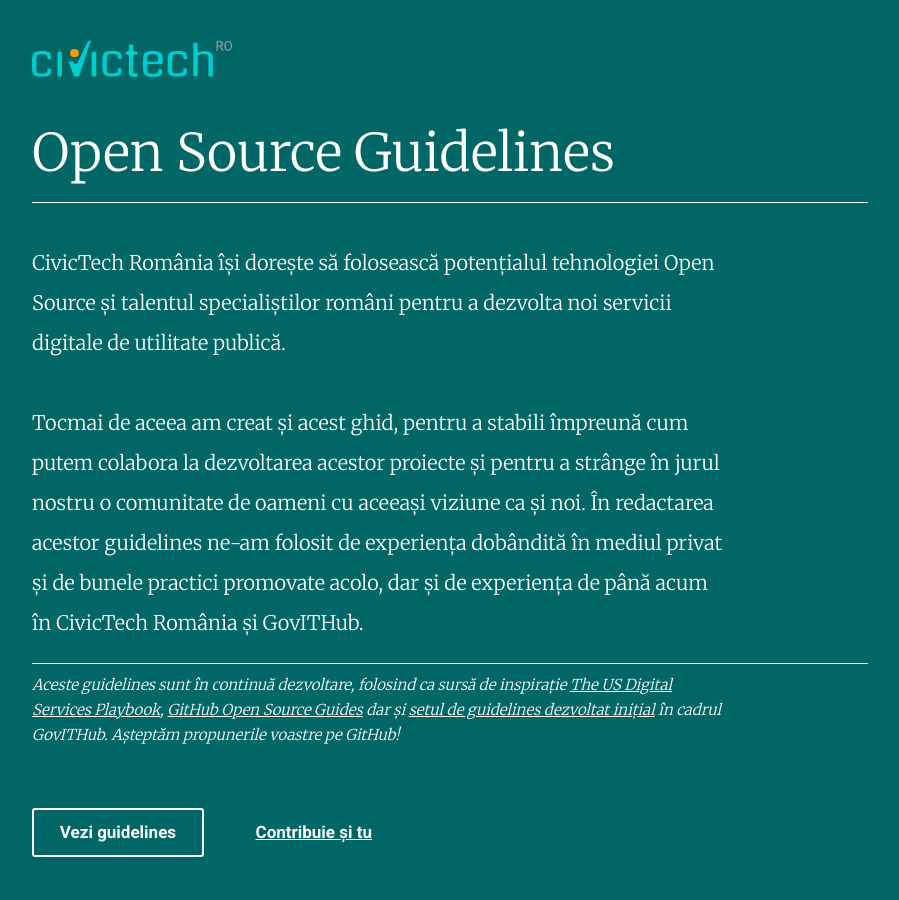
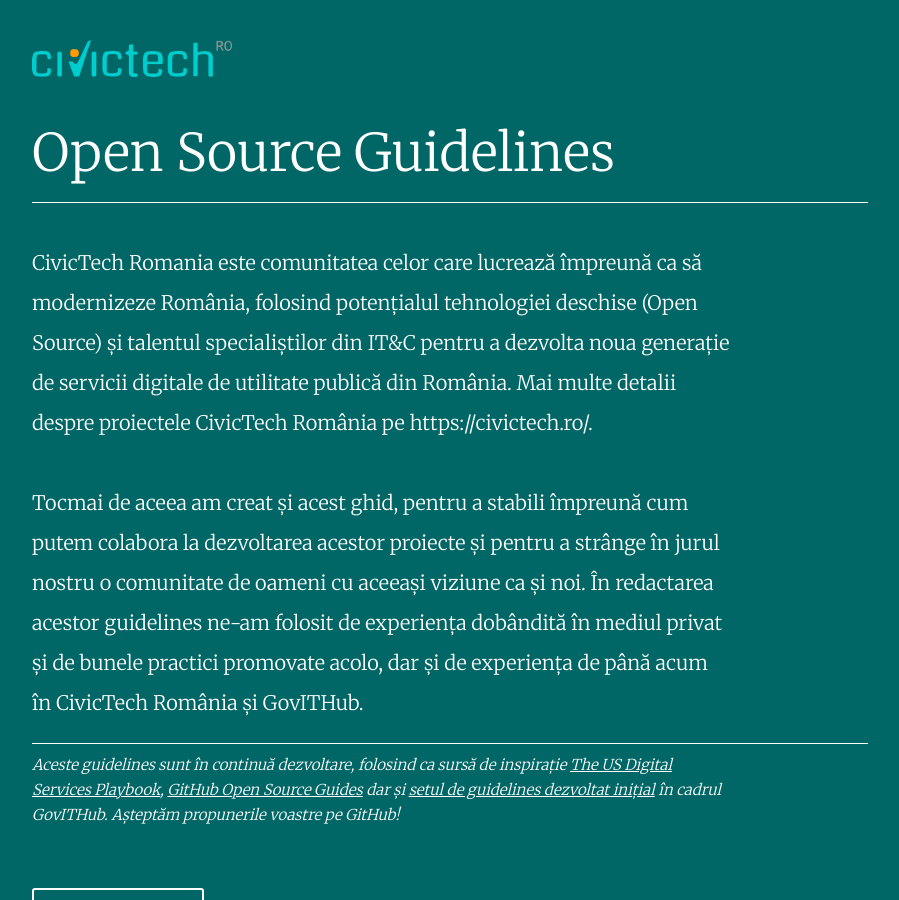
Before and after one commit to itccsro/guidelines, a Jekyll site: the page built from index.html, in a window 1280 px wide and 900 px high. Shown: the whole window, without its empty margins (190-1089 px from the left). Built offline with Jekyll 4.4.1, drawn with Linux system fonts in a browser that asks for light colours.

Commit message:
fix(intro) Update description

```diff
--- a/_includes/introduction.md
+++ b/_includes/introduction.md
@@ -1,6 +1,7 @@
 # Open Source Guidelines
 
-CivicTech România își dorește să folosească potențialul tehnologiei Open Source și talentul specialiștilor români pentru a dezvolta noi servicii digitale de utilitate publică.
+CivicTech Romania este comunitatea celor care lucrează împreună ca să modernizeze România, folosind potențialul tehnologiei deschise (Open Source) și talentul specialiștilor din IT&C pentru a dezvolta noua generație de servicii digitale de utilitate publică din România. Mai multe detalii despre proiectele CivicTech România pe https://civictech.ro/.
+
 
 Tocmai de aceea am creat și acest ghid, pentru a stabili împreună cum putem colabora la dezvoltarea acestor proiecte și pentru a strânge în jurul nostru o comunitate de oameni cu aceeași viziune ca și noi. În redactarea acestor guidelines ne-am folosit de experiența dobândită în mediul privat și de bunele practici promovate acolo, dar și de experiența de până acum în CivicTech România și GovITHub.
 
```
